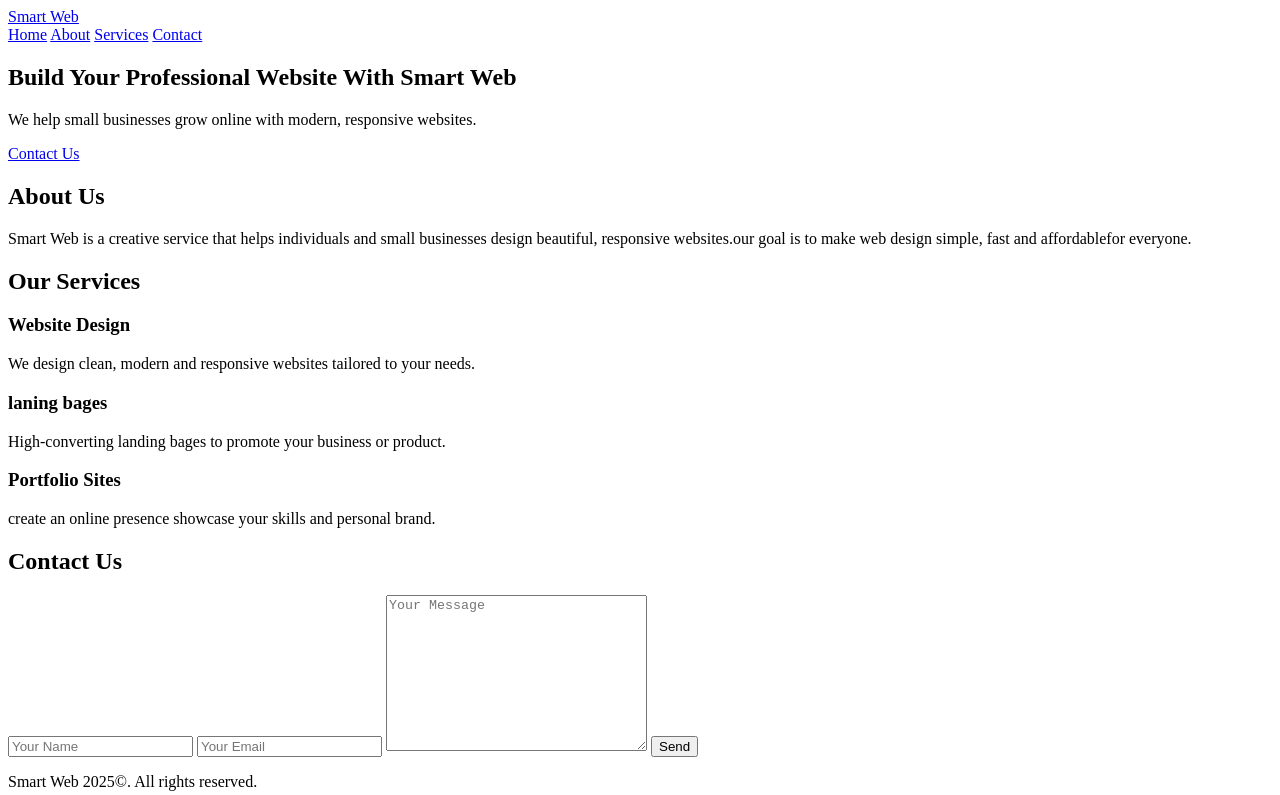
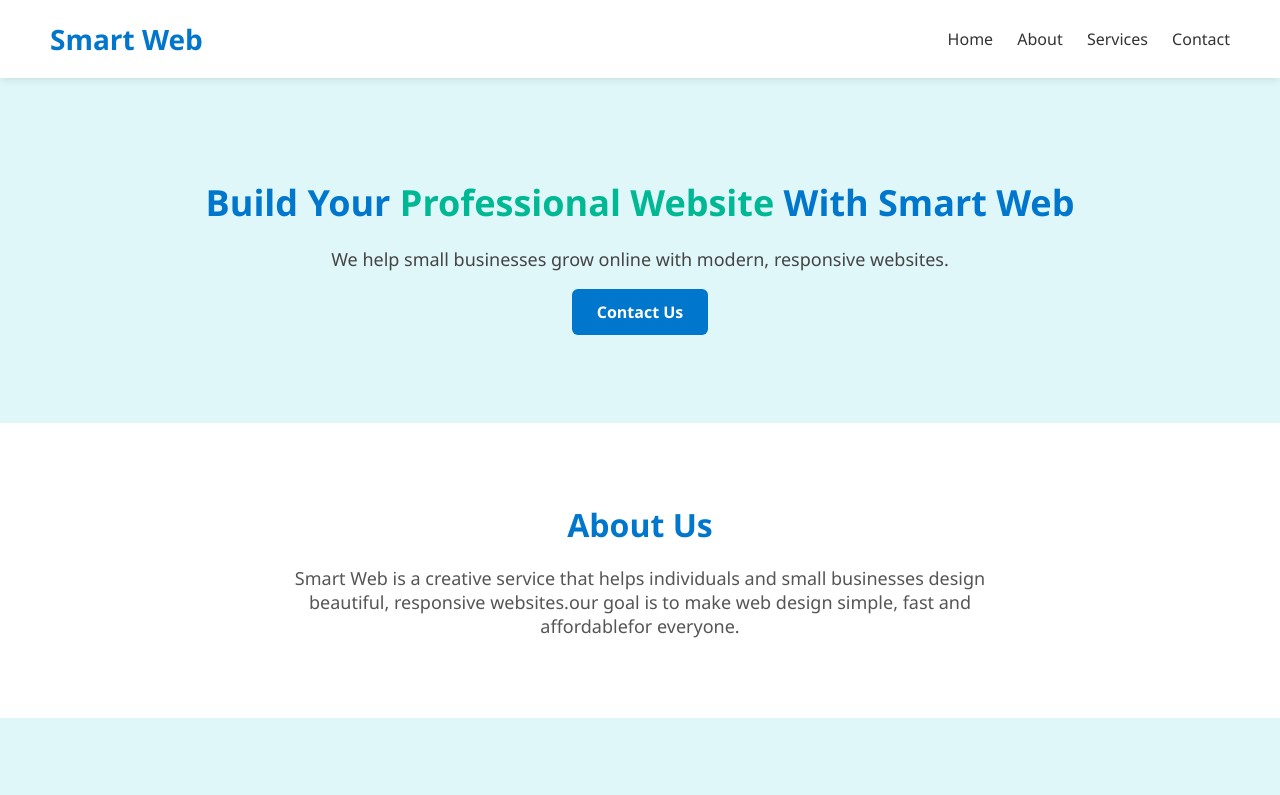
Before and after one commit to marooohegazi/smart-web, a plain HTML site: page index.html in a window 1280 px wide. Shown: the top 795 px of the page. Drawn offline with Linux system fonts and the light colour scheme.

Commit message:
Update index.html

```diff
--- a/index.html
+++ b/index.html
@@ -5,7 +5,7 @@
     <meta charset="UTF-8">
     <meta name="viewport" content="width=device-width, initial-scale=1.0">
     <title>Smart Web</title>
-    <link rel="stylesheet" href="smart.css">
+    <link rel="stylesheet" href="style.css">
 </head>
 
 <body>
```
